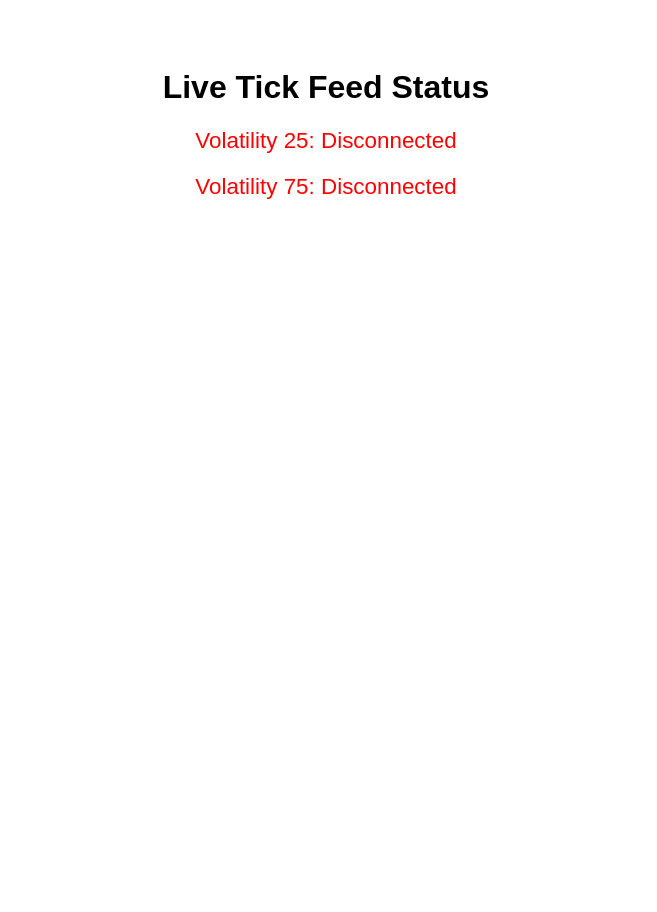
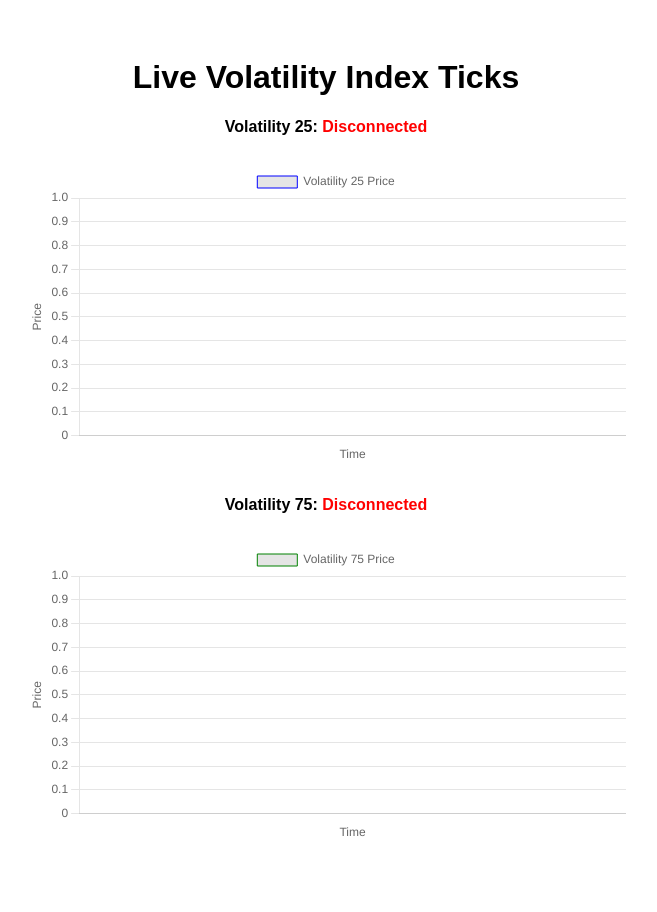
Before and after one commit to KhautaSeabata/TheCompanyV2, a Flask app: page / in a window 1280 px wide. Shown: the whole page, without its empty margins (314-971 px from the left). Before the commit the page ends 199 px from the top, so only its background shows below. Run offline with Flask 3, Linux system fonts and the light colour scheme; some libraries are stand-ins or nearby versions.

Commit message:
Update index.html

```diff
--- a/templates/index.html
+++ b/templates/index.html
@@ -2,34 +2,132 @@
 <html lang="en">
 <head>
   <meta charset="UTF-8">
-  <title>VIX Ticks Status</title>
+  <title>Volatility 25 & 75 Live Charts</title>
+  <script src="https://cdn.jsdelivr.net/npm/chart.js"></script>
   <style>
     body {
       font-family: Arial, sans-serif;
-      padding: 40px;
+      padding: 30px;
       text-align: center;
     }
+    canvas {
+      max-width: 100%;
+      margin: 30px auto;
+    }
     .status {
-      font-size: 1.4em;
-      margin-top: 20px;
-    }
-    .connected {
-      color: green;
-    }
-    .disconnected {
-      color: red;
+      margin: 20px;
+      font-weight: bold;
     }
   </style>
 </head>
 <body>
-  <h1>Live Tick Feed Status</h1>
+  <h1>Live Volatility Index Ticks</h1>
 
-  <div class="status {{ 'connected' if status_25 else 'disconnected' }}">
-    Volatility 25: {{ 'Connected' if status_25 else 'Disconnected' }}
+  <div class="status" id="status-25">
+    Volatility 25: <span id="conn-25">Loading...</span>
   </div>
+  <canvas id="chart25" width="600" height="300"></canvas>
 
-  <div class="status {{ 'connected' if status_75 else 'disconnected' }}">
-    Volatility 75: {{ 'Connected' if status_75 else 'Disconnected' }}
+  <div class="status" id="status-75">
+    Volatility 75: <span id="conn-75">Loading...</span>
   </div>
+  <canvas id="chart75" width="600" height="300"></canvas>
+
+  <script>
+    const chart25Ctx = document.getElementById('chart25').getContext('2d');
+    const chart75Ctx = document.getElementById('chart75').getContext('2d');
+
+    const chart25 = new Chart(chart25Ctx, {
+      type: 'line',
+      data: {
+        labels: [],
+        datasets: [{
+          label: 'Volatility 25 Price',
+          data: [],
+          borderColor: 'blue',
+          borderWidth: 1,
+          tension: 0.3
+        }]
+      },
+      options: {
+        scales: {
+          x: {
+            title: { display: true, text: 'Time' }
+          },
+          y: {
+            title: { display: true, text: 'Price' }
+          }
+        }
+      }
+    });
+
+    const chart75 = new Chart(chart75Ctx, {
+      type: 'line',
+      data: {
+        labels: [],
+        datasets: [{
+          label: 'Volatility 75 Price',
+          data: [],
+          borderColor: 'green',
+          borderWidth: 1,
+          tension: 0.3
+        }]
+      },
+      options: {
+        scales: {
+          x: {
+            title: { display: true, text: 'Time' }
+          },
+          y: {
+            title: { display: true, text: 'Price' }
+          }
+        }
+      }
+    });
+
+    function updateChartData(chart, data) {
+      const labels = data.map(tick => {
+        const date = new Date(tick.epoch * 1000);
+        return date.toLocaleTimeString();
+      });
+      const prices = data.map(tick => tick.quote);
+      chart.data.labels = labels;
+      chart.data.datasets[0].data = prices;
+      chart.update();
+    }
+
+    async function fetchTicks(symbol) {
+      const url = `https://company-bdb78-default-rtdb.firebaseio.com/ticks/${symbol}.json`;
+      const response = await fetch(url);
+      return await response.json();
+    }
+
+    async function refreshCharts() {
+      try {
+        const [ticks25, ticks75] = await Promise.all([
+          fetchTicks("R_25"),
+          fetchTicks("R_75")
+        ]);
+
+        document.getElementById("conn-25").textContent = "Connected";
+        document.getElementById("conn-25").style.color = "green";
+        document.getElementById("conn-75").textContent = "Connected";
+        document.getElementById("conn-75").style.color = "green";
+
+        if (ticks25 && ticks25.length) updateChartData(chart25, ticks25);
+        if (ticks75 && ticks75.length) updateChartData(chart75, ticks75);
+      } catch (error) {
+        document.getElementById("conn-25").textContent = "Disconnected";
+        document.getElementById("conn-25").style.color = "red";
+        document.getElementById("conn-75").textContent = "Disconnected";
+        document.getElementById("conn-75").style.color = "red";
+        console.error("Error fetching data:", error);
+      }
+    }
+
+    // Update charts every 3 seconds
+    refreshCharts();
+    setInterval(refreshCharts, 3000);
+  </script>
 </body>
 </html>
```
